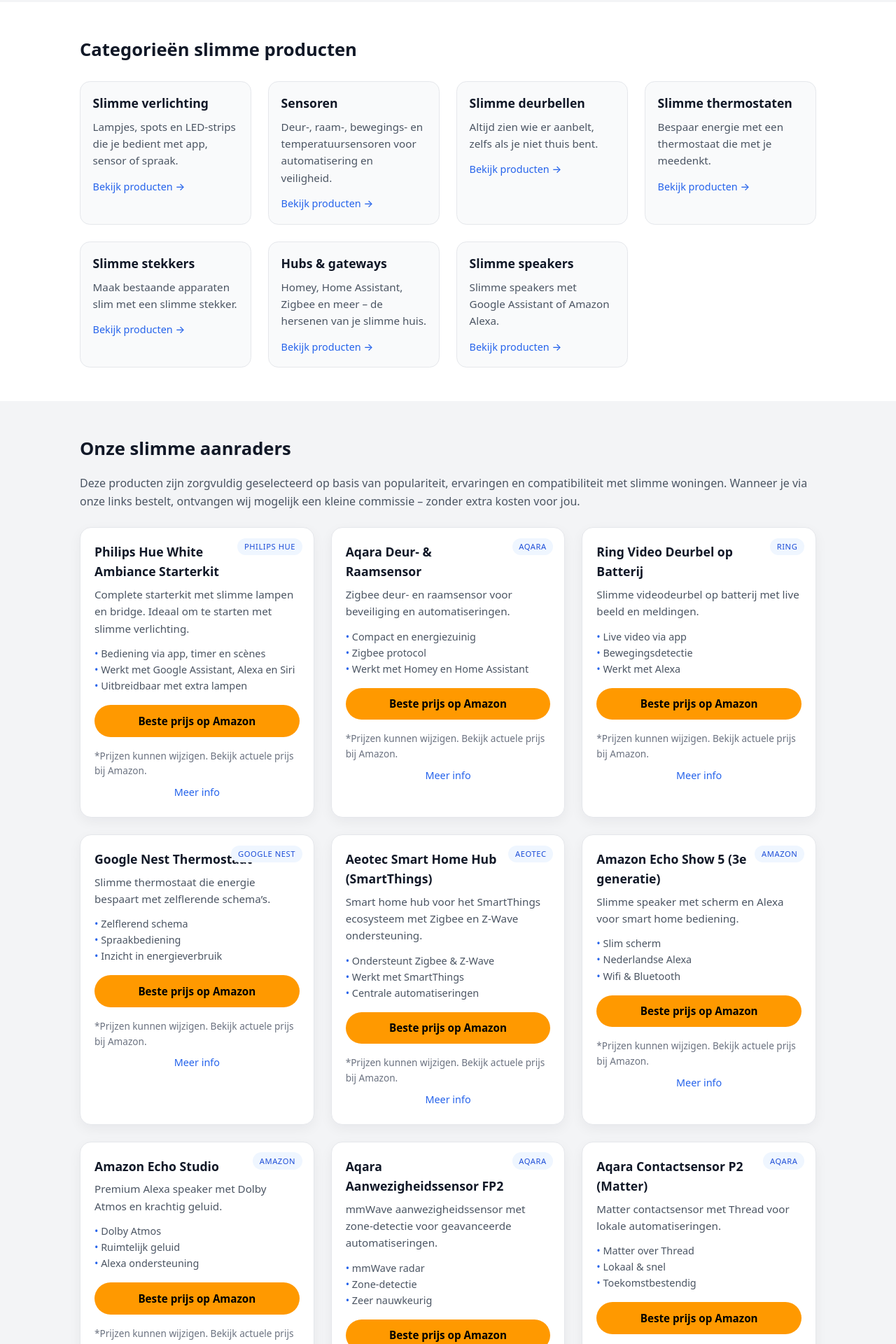
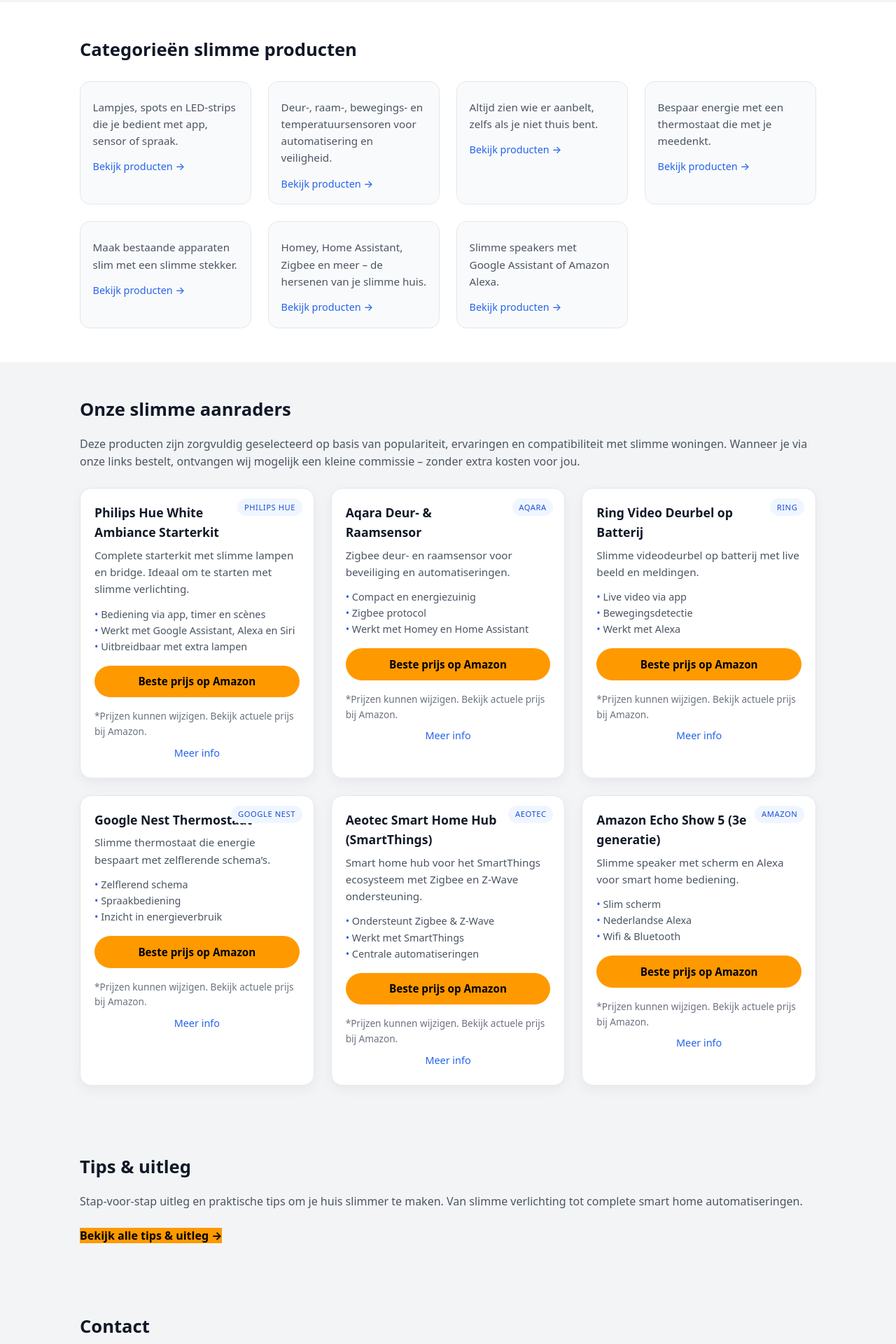
Before and after one commit to hafidgrad/SlimHuisWonen, a Next.js app: page / in a window 1280 px wide. Shown: the part 1440-3360 px from the top of the page at 70% size. Built offline with nearby package versions, Linux system fonts and the light colour scheme.

Commit message:
data/products.js

```diff
--- a/data/categories.js
+++ b/data/categories.js
@@ -1,37 +1,44 @@
 export const categories = [
   {
     slug: "slimme-verlichting",
-    title: "Slimme verlichting",
-    description: "Lampjes, spots en LED-strips die je bedient met app, sensor of spraak.",
+    name: "Slimme verlichting",
+    description:
+      "Lampjes, spots en LED-strips die je bedient met app, sensor of spraak.",
   },
   {
     slug: "sensoren",
-    title: "Sensoren",
-    description: "Deur-, raam-, bewegings- en temperatuursensoren voor automatisering en veiligheid.",
+    name: "Sensoren",
+    description:
+      "Deur-, raam-, bewegings- en temperatuursensoren voor automatisering en veiligheid.",
   },
   {
     slug: "slimme-deurbellen",
-    title: "Slimme deurbellen",
-    description: "Altijd zien wie er aanbelt, zelfs als je niet thuis bent.",
+    name: "Slimme deurbellen",
+    description:
+      "Altijd zien wie er aanbelt, zelfs als je niet thuis bent.",
   },
   {
     slug: "slimme-thermostaten",
-    title: "Slimme thermostaten",
-    description: "Bespaar energie met een thermostaat die met je meedenkt.",
+    name: "Slimme thermostaten",
+    description:
+      "Bespaar energie met een thermostaat die met je meedenkt.",
   },
   {
     slug: "slimme-stekkers",
-    title: "Slimme stekkers",
-    description: "Maak bestaande apparaten slim met een slimme stekker.",
+    name: "Slimme stekkers",
+    description:
+      "Maak bestaande apparaten slim met een slimme stekker.",
   },
   {
     slug: "slimme-hubs",
-    title: "Hubs & gateways",
-    description: "Homey, Home Assistant, Zigbee en meer – de hersenen van je slimme huis.",
+    name: "Hubs & gateways",
+    description:
+      "Homey, Home Assistant, Zigbee en meer – de hersenen van je slimme huis.",
   },
   {
     slug: "slimme-speakers",
-    title: "Slimme speakers",
-    description: "Slimme speakers met Google Assistant of Amazon Alexa.",
+    name: "Slimme speakers",
+    description:
+      "Slimme speakers met Google Assistant of Amazon Alexa.",
   },
 ];
--- a/data/products.js
+++ b/data/products.js
@@ -1,11 +1,8 @@
 export const products = [
-  /* =========================
-     BESTAANDE PRODUCTEN
-  ========================== */
-
   {
     slug: "philips-hue-white-ambiance-starterkit",
     brand: "Philips Hue",
+    name: "Philips Hue White Ambiance Starterkit",
     title: "Philips Hue White Ambiance Starterkit",
     shortTitle: "Hue White Ambiance kit",
     category: "slimme-verlichting",
@@ -35,6 +32,7 @@
   {
     slug: "aqara-deur-raamsensor",
     brand: "Aqara",
+    name: "Aqara Deur- & Raamsensor",
     title: "Aqara Deur- & Raamsensor",
     shortTitle: "Aqara deur/raam",
     category: "sensoren",
@@ -64,17 +62,14 @@
   {
     slug: "ring-video-deurbel",
     brand: "Ring",
+    name: "Ring Video Deurbel op Batterij",
     title: "Ring Video Deurbel op Batterij",
     shortTitle: "Ring deurbel",
     category: "slimme-deurbellen",
     tags: ["deurbel", "camera", "beveiliging"],
     description:
       "Slimme videodeurbel op batterij met live beeld en meldingen.",
-    features: [
-      "Live video via app",
-      "Bewegingsdetectie",
-      "Werkt met Alexa",
-    ],
+    features: ["Live video via app", "Bewegingsdetectie", "Werkt met Alexa"],
     seo: {
       title: "Ring video deurbel op batterij | Slimme deurbel",
       description:
@@ -93,6 +88,7 @@
   {
     slug: "nest-learning-thermostaat",
     brand: "Google Nest",
+    name: "Google Nest Thermostaat",
     title: "Google Nest Thermostaat",
     shortTitle: "Nest thermostaat",
     category: "slimme-thermostaten",
@@ -119,13 +115,10 @@
     rating: 4.4,
   },
 
-  /* =========================
-     EXTRA PRODUCTEN TOEGEVOEGD
-  ========================== */
-
   {
     slug: "aeotec-smart-home-hub",
     brand: "Aeotec",
+    name: "Aeotec Smart Home Hub (SmartThings)",
     title: "Aeotec Smart Home Hub (SmartThings)",
     shortTitle: "Aeotec Hub",
     category: "slimme-hubs",
@@ -155,17 +148,14 @@
   {
     slug: "amazon-echo-show-5-3e-generatie",
     brand: "Amazon",
+    name: "Amazon Echo Show 5 (3e generatie)",
     title: "Amazon Echo Show 5 (3e generatie)",
     shortTitle: "Echo Show 5",
     category: "slimme-speakers",
     tags: ["amazon", "alexa", "speaker", "display"],
     description:
       "Slimme speaker met scherm en Alexa voor smart home bediening.",
-    features: [
-      "Slim scherm",
-      "Nederlandse Alexa",
-      "Wifi & Bluetooth",
-    ],
+    features: ["Slim scherm", "Nederlandse Alexa", "Wifi & Bluetooth"],
     seo: {
       title: "Amazon Echo Show 5 | Slimme speaker met scherm",
       description:
@@ -180,122 +170,6 @@
     priceHint: "€90–€120",
     rating: 4.5,
   },
-
-  {
-    slug: "amazon-echo-studio",
-    brand: "Amazon",
-    title: "Amazon Echo Studio",
-    shortTitle: "Echo Studio",
-    category: "slimme-speakers",
-    tags: ["amazon", "alexa", "speaker", "audio"],
-    description:
-      "Premium Alexa speaker met Dolby Atmos en krachtig geluid.",
-    features: [
-      "Dolby Atmos",
-      "Ruimtelijk geluid",
-      "Alexa ondersteuning",
-    ],
-    seo: {
-      title: "Amazon Echo Studio | Beste Alexa speaker",
-      description:
-        "Echo Studio met Dolby Atmos voor topgeluid en smart home bediening.",
-    },
-    compatibility: {
-      homey: "via-cloud",
-      homeAssistant: "via-cloud",
-    },
-    affiliateUrl: "https://www.amazon.nl/dp/B0DXN1YWZZ?tag=slimhuiswonen-21",
-    bolUrl: null,
-    priceHint: "€170–€220",
-    rating: 4.6,
-  },
-
-  {
-    slug: "aqara-fp2-aanwezigheidssensor",
-    brand: "Aqara",
-    title: "Aqara Aanwezigheidssensor FP2",
-    shortTitle: "Aqara FP2",
-    category: "sensoren",
-    tags: ["sensor", "presence", "mmwave"],
-    description:
-      "mmWave aanwezigheidssensor met zone-detectie voor geavanceerde automatiseringen.",
-    features: [
-      "mmWave radar",
-      "Zone-detectie",
-      "Zeer nauwkeurig",
-    ],
-    seo: {
-      title: "Aqara FP2 aanwezigheidssensor | mmWave sensor",
-      description:
-        "Aqara FP2 mmWave presence sensor voor Home Assistant.",
-    },
-    compatibility: {
-      homey: "via-cloud",
-      homeAssistant: "native",
-    },
-    affiliateUrl: "https://www.amazon.nl/dp/B0BXWZMQJ3?tag=slimhuiswonen-21",
-    bolUrl: null,
-    priceHint: "€70–€100",
-    rating: 4.5,
-  },
-
-  {
-    slug: "aqara-contact-p2",
-    brand: "Aqara",
-    title: "Aqara Contactsensor P2 (Matter)",
-    shortTitle: "Aqara P2",
-    category: "sensoren",
-    tags: ["sensor", "matter", "thread"],
-    description:
-      "Matter contactsensor met Thread voor lokale automatiseringen.",
-    features: [
-      "Matter over Thread",
-      "Lokaal & snel",
-      "Toekomstbestendig",
-    ],
-    seo: {
-      title: "Aqara P2 contactsensor | Matter sensor",
-      description:
-        "Aqara P2 Matter contactsensor voor slimme automatiseringen.",
-    },
-    compatibility: {
-      homey: "nee",
-      homeAssistant: "native",
-    },
-    affiliateUrl: "https://www.amazon.nl/dp/B0BTL8B72D?tag=slimhuiswonen-21",
-    bolUrl: null,
-    priceHint: "€20–€35",
-    rating: 4.6,
-  },
-
-  {
-    slug: "tp-link-tapo-t110-contactsensor",
-    brand: "TP-Link Tapo",
-    title: "TP-Link Tapo T110 Contactsensor",
-    shortTitle: "Tapo T110",
-    category: "sensoren",
-    tags: ["sensor", "contact", "tapo"],
-    description:
-      "Contactsensor voor deuren en ramen binnen het Tapo ecosysteem.",
-    features: [
-      "Directe meldingen",
-      "Lange batterijduur",
-      "Werkt met Tapo Hub",
-    ],
-    seo: {
-      title: "TP-Link Tapo T110 contactsensor | Deur/raam",
-      description:
-        "Tapo T110 contactsensor voor slimme deur- en raambeveiliging.",
-    },
-    compatibility: {
-      homey: "via-cloud",
-      homeAssistant: "native",
-    },
-    affiliateUrl: "https://www.amazon.nl/dp/B0BF5MC9QXJ?tag=slimhuiswonen-21",
-    bolUrl: null,
-    priceHint: "€15–€25",
-    rating: 4.4,
-  },
 ];
 
 export function getAllProducts() {
@@ -306,6 +180,6 @@
   return products.find((p) => p.slug === slug);
 }
 
-export function getProductsByCategory(category) {
-  return products.filter((p) => p.category === category);
+export function getProductsByCategory(categorySlug) {
+  return products.filter((p) => p.category === categorySlug);
 }
```
